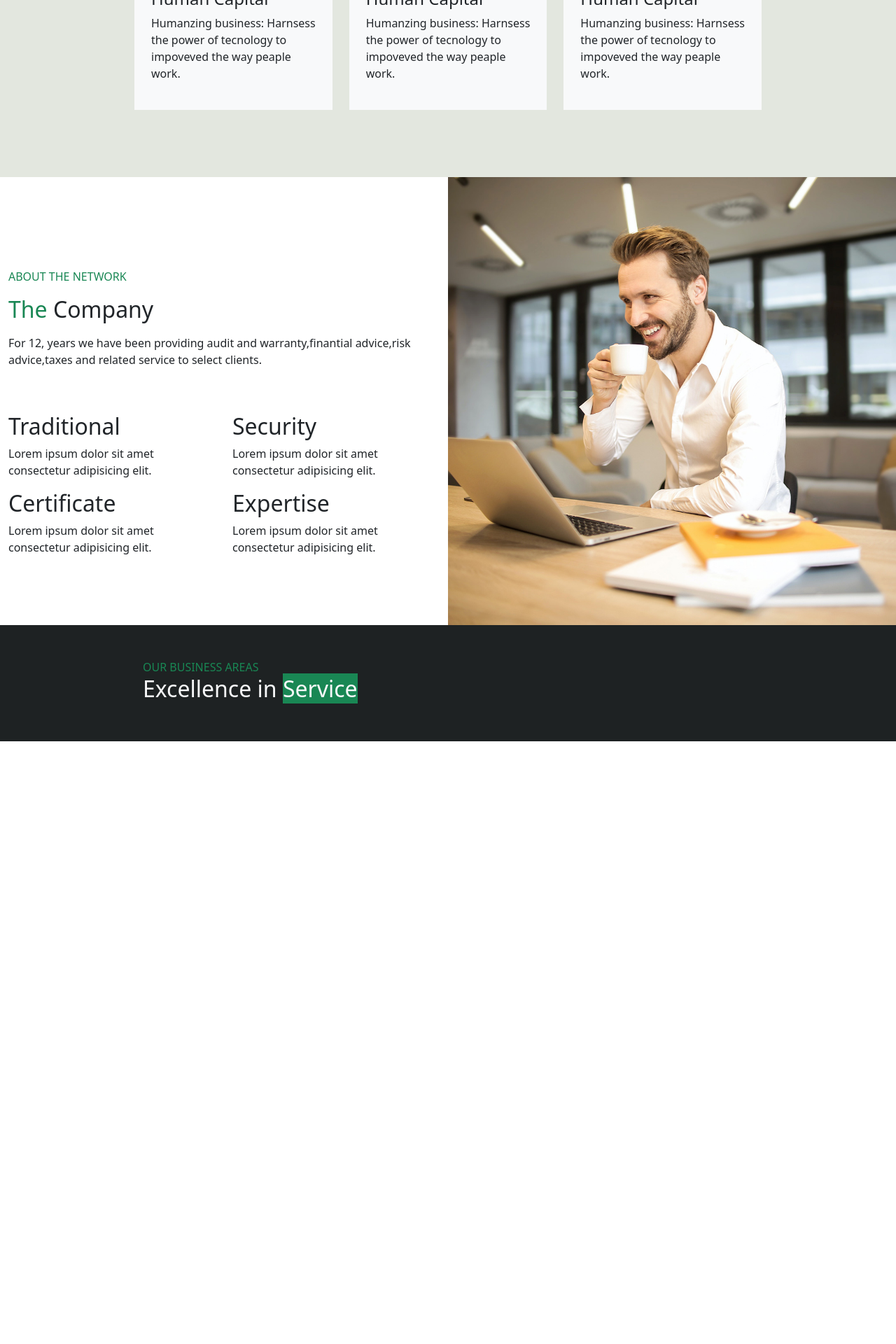
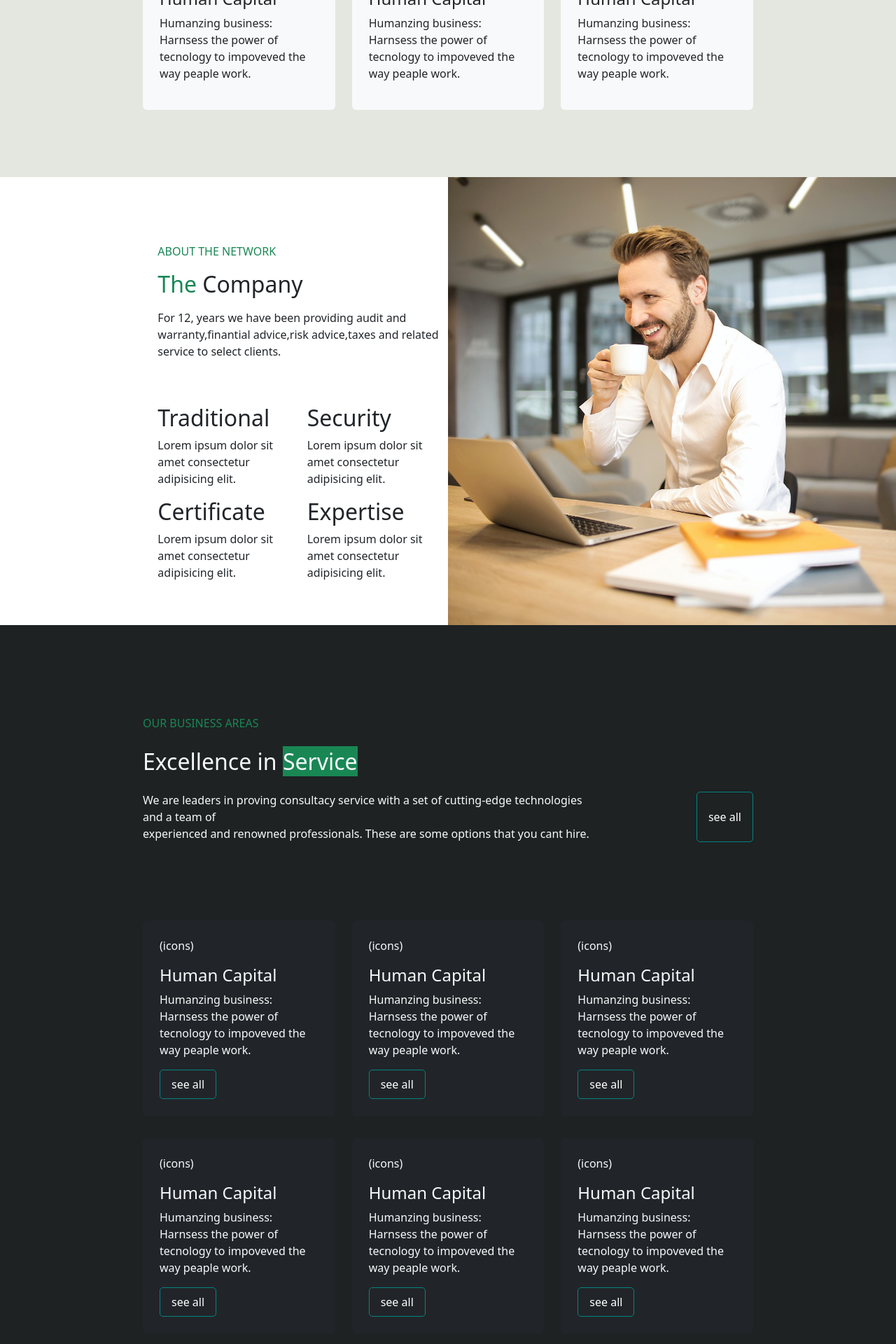
Before and after one commit to federossi93/proj-html-vuejs, a Vue app in the folder vite-project/: page / in a window 1280 px wide. Shown: the part 1032-2952 px from the top of the page at 70% size. Before the commit the page ends 2091 px from the top, so only its background shows below. Built offline with nearby package versions, Linux system fonts and the light colour scheme.

Commit message:
push for windows pc

```diff
--- a/vite-project/src/components/AppMain.vue
+++ b/vite-project/src/components/AppMain.vue
@@ -12,25 +12,32 @@ export default {
     <!--general info-->
     <div class="general_info">
         <div class="container container_cards py-5">
-            <div class="row gap-4 py-5">
+            <div class="row py-5">
 
-                <div class="col bg-light p-4">
+                <div class="col ">
+                    <div class="bg-light p-4 rounded">
                         <span>(icons)</span>
                         <h4 class="mt-3">Human Capital</h4>
                         <p>Humanzing business: Harnsess the power of tecnology to impoveved the way peaple work.</p>
                     </div>
+                </div>
 
-                <div class="col bg-light p-4">
+                <div class="col">
+                    <div class="bg-light p-4 rounded">
                         <span>(icons)</span>
                         <h4 class="mt-3">Human Capital</h4>
                         <p>Humanzing business: Harnsess the power of tecnology to impoveved the way peaple work.</p>
                     </div>
+                </div>
 
-                <div class="col bg-light p-4">
+                <div class="col">
+                    <div class="bg-light p-4 rounded">
                         <span>(icons)</span>
                         <h4 class="mt-3">Human Capital</h4>
                         <p>Humanzing business: Harnsess the power of tecnology to impoveved the way peaple work.</p>
                     </div>
+                </div>
+
             </div>
         </div>
     </div>
@@ -38,8 +45,8 @@ export default {
     <!--the company-->
 
     <div class="container-fluid company">
-        <div class="row">
-            <div class="col-6 align-self-center ">
+        <div class="row justify-content-end">
+            <div class="col-4 align-self-center ">
                 <div class="row">
                     <div class="col-12 py-5">
                         <span class="text-success text-uppercase">about the network</span>
@@ -78,12 +85,94 @@ export default {
     </div>
 
     <!--excellence in services-->
-    <div class="service_bg py-5">
+    <div class="service_bg ">
         <div class="container container_cards">
-            <span class="text-success text-uppercase">our business areas</span>
-            <h2 class="text-light">Excellence in <span class="bg-success">Service</span></h2>
+            <div class="row">
+
+                <span class="text-success text-uppercase pt-5 mb-4">our business areas</span>
+                <h2 class="text-light mb-4">Excellence in <span class="bg-success">Service</span></h2>
+
+                <div class="col-9">
+                    <span class="text-light">We are leaders in proving consultacy service with a set of cutting-edge
+                        technologies and a team of <br> experienced and renowned professionals. These are some options
+                        that
+                        you cant hire.</span>
+                </div>
+
+                <div class="col-3 d-flex justify-content-end">
+                    <button class="btn_trasparent">see all</button>
+                </div>
+
             </div>
         </div>
+
+        <!--service section card-->
+        <div class="container container_cards py-5">
+            <div class="row row-cols-3 py-5">
+
+                <div class="col my-3">
+                    <div class="bg-dark text-light p-4 rounded">
+                        <span>(icons)</span>
+                        <h4 class="mt-3">Human Capital</h4>
+                        <p>Humanzing business: Harnsess the power of tecnology to impoveved the way peaple work.</p>
+                        <button class="btn_trasparent">see all</button>
+                    </div>
+                </div>
+
+                <div class="col my-3">
+                    <div class="bg-dark text-light p-4 rounded">
+                        <span>(icons)</span>
+                        <h4 class="mt-3">Human Capital</h4>
+                        <p>Humanzing business: Harnsess the power of tecnology to impoveved the way peaple work.</p>
+                        <button class="btn_trasparent">see all</button>
+                    </div>
+                </div>
+
+                <div class="col my-3">
+                    <div class="bg-dark text-light p-4 rounded">
+                        <span>(icons)</span>
+                        <h4 class="mt-3">Human Capital</h4>
+                        <p>Humanzing business: Harnsess the power of tecnology to impoveved the way peaple work.</p>
+                        <button class="btn_trasparent">see all</button>
+                    </div>
+                </div>
+
+                <div class="col my-3">
+                    <div class="bg-dark text-light p-4 rounded">
+                        <span>(icons)</span>
+                        <h4 class="mt-3">Human Capital</h4>
+                        <p>Humanzing business: Harnsess the power of tecnology to impoveved the way peaple work.</p>
+                        <button class="btn_trasparent">see all</button>
+                    </div>
+                </div>
+
+                <div class="col my-3">
+                    <div class="bg-dark text-light p-4 rounded">
+                        <span>(icons)</span>
+                        <h4 class="mt-3">Human Capital</h4>
+                        <p>Humanzing business: Harnsess the power of tecnology to impoveved the way peaple work.</p>
+                        <button class="btn_trasparent">see all</button>
+                    </div>
+                </div>
+
+                <div class="col my-3">
+                    <div class="bg-dark text-light p-4 rounded">
+                        <span>(icons)</span>
+                        <h4 class="mt-3">Human Capital</h4>
+                        <p>Humanzing business: Harnsess the power of tecnology to impoveved the way peaple work.</p>
+                        <button class="btn_trasparent">see all</button>
+                    </div>
+                </div>
+
+
+
+
+
+
+            </div>
+        </div>
+    </div>
+
 
 </template>
 
@@ -107,11 +196,23 @@ export default {
     }
 }
 
-.service_bg{
+.service_bg {
     background-color: #1e2223;
+    padding-top: 5rem;
+    padding-bottom: 5rem;
+
     .container_cards {
         width: 70%;
         margin: auto;
     }
+
+    .btn_trasparent {
+        color: white;
+        border: none;
+        background-color: transparent;
+        padding: 0.5rem 1rem;
+        border: 1px solid #038483;
+        border-radius: 5px;
+    }
 }
 </style>
```
Also changed, not shown: 1 other file (tests, documents, lock files or other folders). Lines whose indentation alone changed are shown as unchanged.
